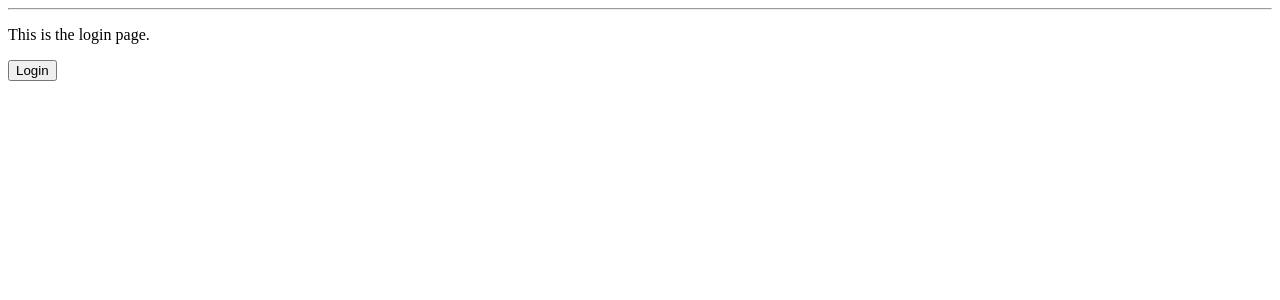
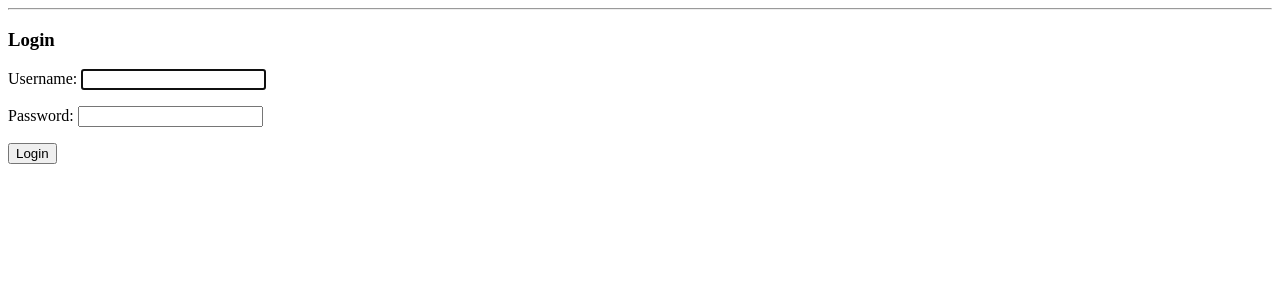
Before and after one commit to PDennise/the_celtic_spoon, a Django app: page /accounts/login/ in a window 1280 px wide. Shown: the part 26-326 px from the top of the page. Run offline with Django 5.2, Linux system fonts and the light colour scheme.

Commit message:
Add Bootstrap-styled login form with messages

```diff
--- a/apps/accounts/templates/accounts/login.html
+++ b/apps/accounts/templates/accounts/login.html
@@ -1,6 +1,32 @@
 {% extends 'base.html' %}
 
 {% block content %}
-<p>This is the login page.</p>
-<button> Login</button>
+<div class="row justify-content-center">
+    <div class="col-md-4">
+        <div class="card shadow-sm mt-4">
+            <div class="card-body">
+
+                <h3 class="text-center mb-3">Login</h3>
+
+                <form method="post">
+                    {% csrf_token %}
+                    {{ form.as_p }}
+
+                    <button type="submit" class="btn btn-primary w-100 mt-2">
+                        Login
+                    </button>
+                </form>
+
+                {% if messages %}
+                    <div class="mt-3">
+                        {% for message in messages %}
+                            <p class="text-danger">{{ message }}</p>
+                        {% endfor %}
+                    </div>
+                {% endif %}
+
+            </div>
+        </div>
+    </div>
+</div>
 {% endblock %}
```
